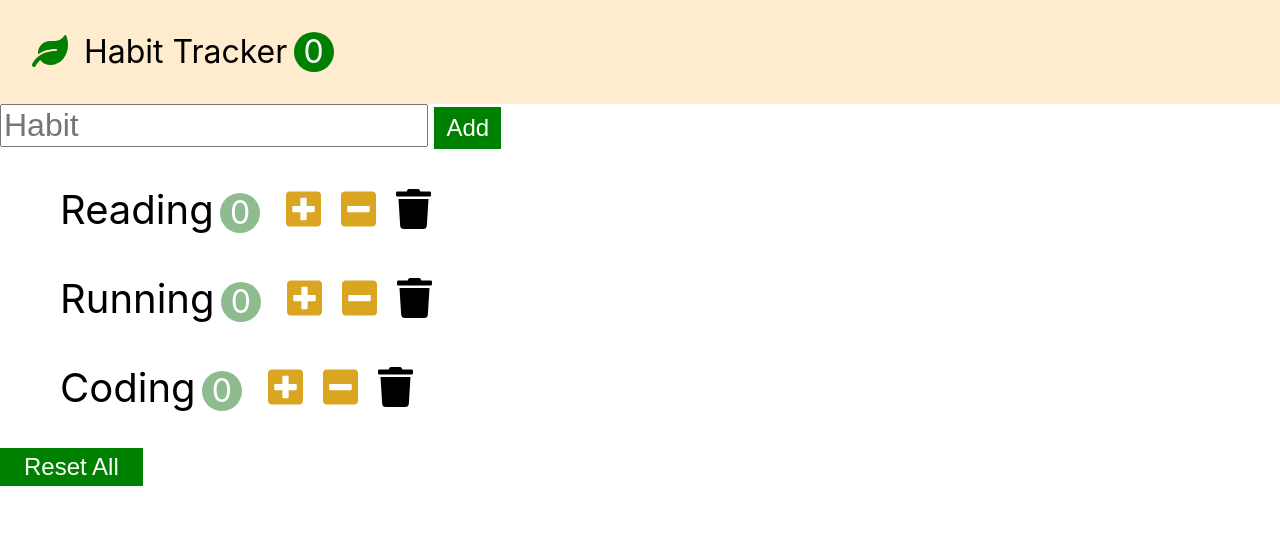
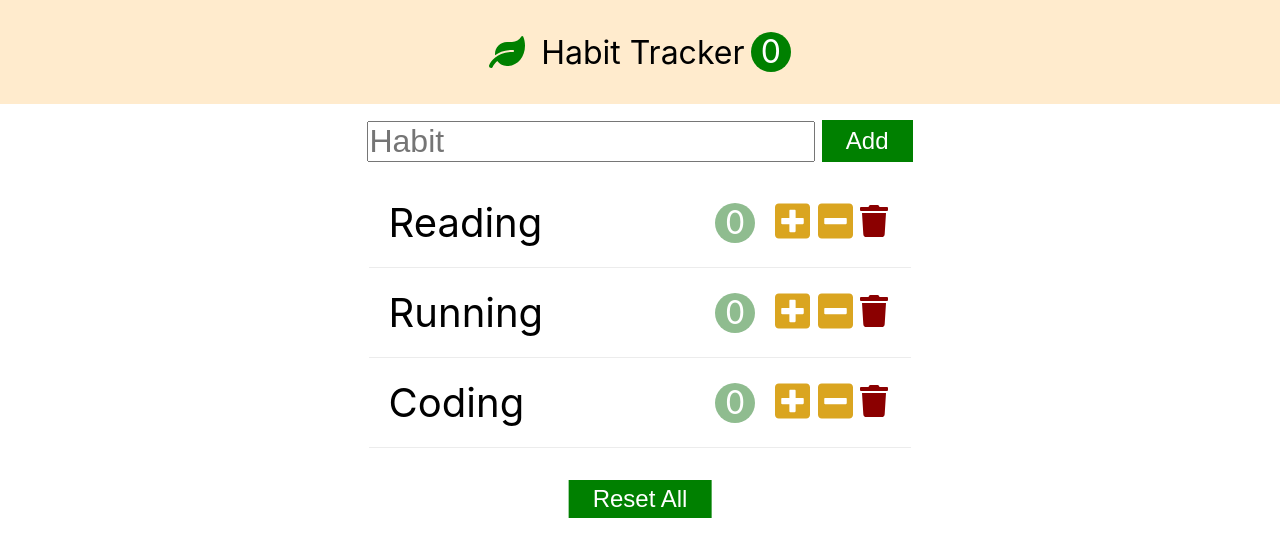
Before and after one commit to hyungook/habbit-tracker, a React (Create React App) app: page / in a window 1280 px wide. Shown: the top 556 px of the page. Built offline with nearby package versions, Linux system fonts and the light colour scheme.

Commit message:
Lifecycle 테스트 및 css 수정

```diff
--- a/src/App.css
+++ b/src/App.css
@@ -1,5 +1,7 @@
 * {
   box-sizing: border-box;
+  margin: 0;
+  padding: 0;
 }
 
 button {
@@ -12,6 +14,10 @@ button {
   font-size: 2rem;
   padding: 1em;
   background-color: blanchedalmond;
+
+  display: flex;
+  justify-content: center;
+  align-items: center;
 }
 
 .navbar-logo {
@@ -32,12 +38,30 @@ button {
   border-radius: 50%;
 }
 
+.habit-ul {
+  width: 100%;
+  display: flex;
+  justify-content: center;
+  align-items: center;
+  flex-direction: column;
+}
+
 .habits {
+  width: 100%;
   padding: 0.5em;
   padding-top: 2em;
+  display: flex;
+  justify-content: center;
+  align-items: center;
 }
-
+.add-form {
+  display: flex;
+  justify-content: center;
+  align-items: center;
+  padding: 1rem;
+}
 .add-input {
+  width: 28rem;
   font-size: 2rem;
 }
 
@@ -48,7 +72,7 @@ button {
 .add-button {
   height: 100%;
   font-size: 1.5rem;
-  padding: 0.3em 0.5em;
+  padding: 0.3em 1em;
   background-color: green;
   color: white;
 }
@@ -57,6 +81,17 @@ button {
   font-size: 2.5rem;
   padding: 0.5em;
   list-style: none;
+  display: flex;
+  justify-content: center;
+  align-items: center;
+
+  border-bottom: 1px solid #99999930;
+}
+.habit-name {
+  display: inline-block;
+  max-width: 20rem;
+  width: 20rem;
+  word-break: break-all;
 }
 
 .habit-count {
@@ -94,8 +129,12 @@ button {
 }
 
 .habits-reset {
+  position: relative;
   font-size: 1.5rem;
   padding: 0.2em 1em;
   background-color: green;
   color: white;
+  right: -50%;
+  transform: translate(-50%, 0);
+  margin-top: 2rem;
 }
--- a/src/components/habit.jsx
+++ b/src/components/habit.jsx
@@ -1,6 +1,15 @@
 import React, {PureComponent} from 'react';
 
 class Habit extends PureComponent {
+
+    componentDidMount() {
+        console.log(`habit: ${this.props.habit.name} mounted`)
+    };
+
+    componentWillUnmount() {
+        console.log(`habit: ${this.props.habit.name} will unmount`)
+    };
+
     state={
         count:0,
     }
@@ -35,7 +44,7 @@ class Habit extends PureComponent {
             <button className={"habit-button habit-decrease"} onClick={this.handleDecrement}>
                 <i className={"fas fa-minus-square"}></i>
             </button>
-            <button className={"habit-button"} onClick={this.handleDelete}>
+            <button className={"habit-button habit-delete"} onClick={this.handleDelete}>
                 <i className={"fas fa-trash"}></i>
             </button>
         </li>
--- a/src/components/habits.jsx
+++ b/src/components/habits.jsx
@@ -22,7 +22,7 @@ class Habits extends Component {
         return (
             <>
                 <HabitAddForm onAdd={this.handleAdd}/>
-                <ul>
+                <ul className="habit-ul">
                     {this.props.habits.map(habit => (
                         <Habit
                         key={habit.id}
```
Also changed, not shown: 1 other file (tests, documents, lock files or other folders).
